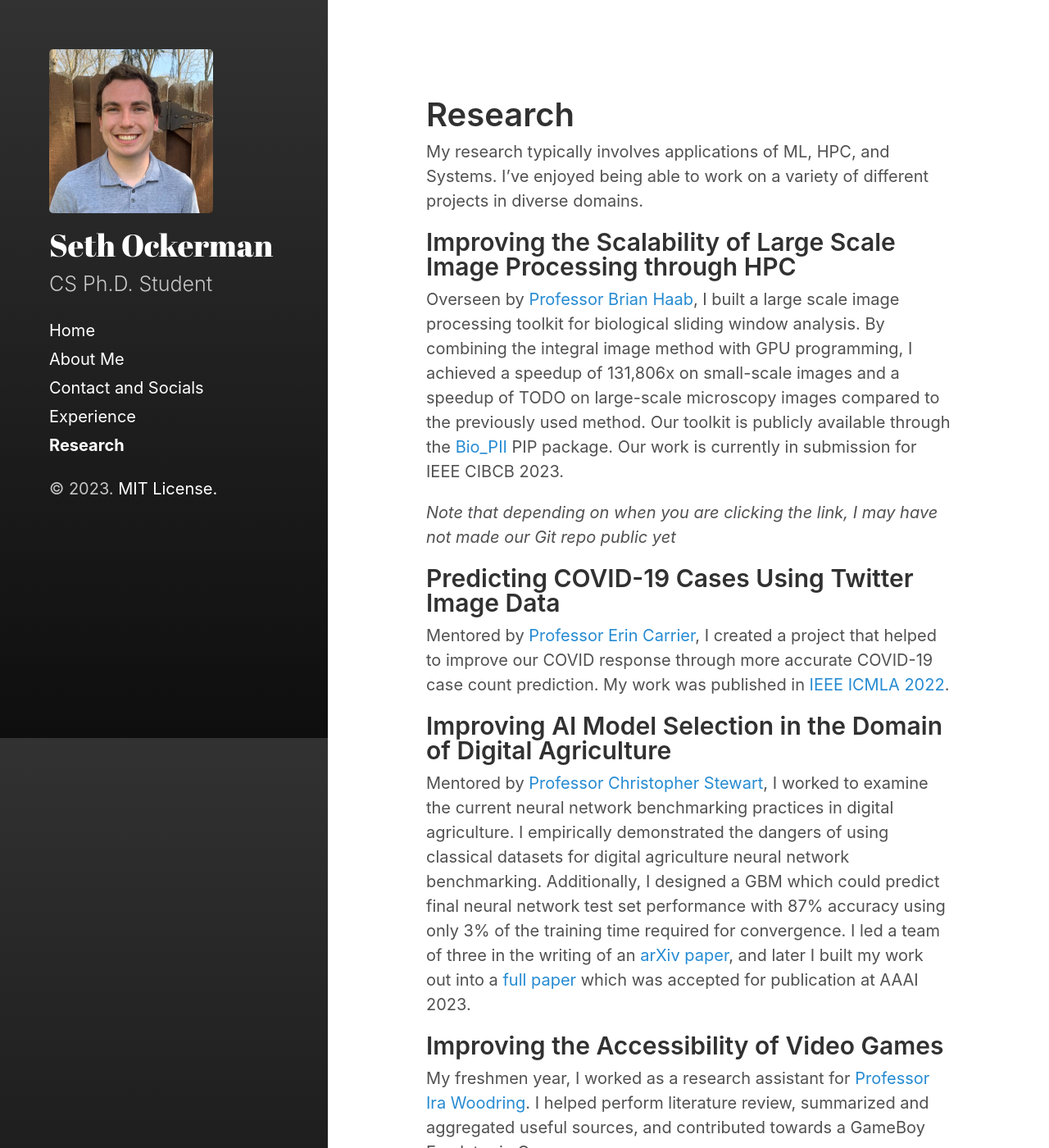
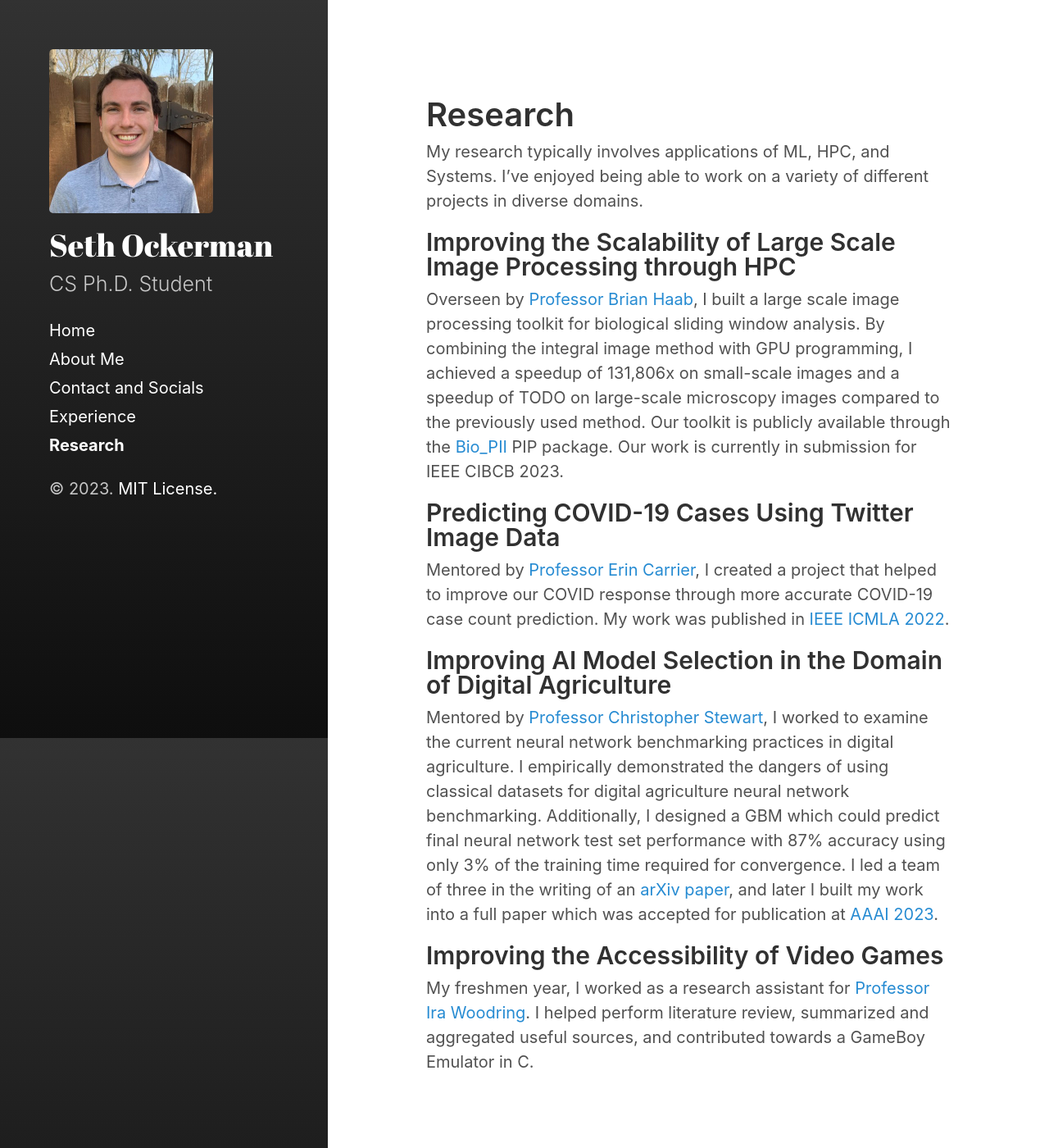
Before and after one commit to OckermanSethGVSU/OckermanSethGVSU.github.io, a Jekyll site: the page built from markdown/research.md, in a window 1280 px wide and 1400 px high. Shown: the whole window at 82% size. Built offline with Jekyll 4.4.1, drawn with Linux system fonts in a browser that asks for light colours.

Commit message:
moved research links around

```diff
--- a/markdown/research.md
+++ b/markdown/research.md
@@ -8,15 +8,13 @@
 ## Improving the Scalability of Large Scale Image Processing through HPC
 Overseen by [Professor Brian Haab](https://scholar.google.com/citations?user=mC3JPI8AAAAJ&hl=en){:target="_blank"}, I built a large scale image processing toolkit for biological sliding window analysis. By combining the integral image method with GPU programming, I achieved a speedup of 131,806x on small-scale images and a speedup of TODO on large-scale microscopy images compared to the previously used method. Our toolkit is publicly available through the [Bio_PII](https://github.com/OckermanSethGVSU/Bio-PII){:target="_blank"} PIP package. Our work is currently in submission for IEEE CIBCB 2023.
 
-*Note that depending on when you are clicking the link, I may have not made our Git repo public yet*
-
 
 ## Predicting COVID-19 Cases Using Twitter Image Data
 Mentored by [Professor Erin Carrier](https://eecarrier.github.io/){:target="_blank"}, I created a project that helped to improve our COVID response through more accurate COVID-19 case count prediction. My work was published in [IEEE ICMLA 2022](https://ieeexplore.ieee.org/stamp/stamp.jsp?arnumber=10068950){:target="_blank"}.
 
 
 ## Improving AI Model Selection in the Domain of Digital Agriculture
-Mentored by [Professor Christopher Stewart](https://cse.osu.edu/people/stewart.962){:target="_blank"}, I worked to examine the current neural network benchmarking practices in digital agriculture. I empirically demonstrated the dangers of using classical datasets for digital agriculture neural network benchmarking. Additionally, I designed a GBM which could predict final neural network test set performance  with 87% accuracy using only 3% of the training time required for convergence. I led a team of three in the writing of an [arXiv paper](https://arxiv.org/abs/2208.03315){:target="_blank"}, and later I built my work out into a [full paper](https://openreview.net/forum?id=vBSUoUuAYOA){:target="_blank"} which was accepted for publication at AAAI 2023.
+Mentored by [Professor Christopher Stewart](https://cse.osu.edu/people/stewart.962){:target="_blank"}, I worked to examine the current neural network benchmarking practices in digital agriculture. I empirically demonstrated the dangers of using classical datasets for digital agriculture neural network benchmarking. Additionally, I designed a GBM which could predict final neural network test set performance  with 87% accuracy using only 3% of the training time required for convergence. I led a team of three in the writing of an [arXiv paper](https://arxiv.org/abs/2208.03315){:target="_blank"}, and later I built my work into a full paper which was accepted for publication at [AAAI 2023](https://openreview.net/forum?id=vBSUoUuAYOA){:target="_blank"}.
 
 ## Improving the Accessibility of Video Games
 My freshmen year, I worked as a research assistant for [Professor Ira Woodring](https://www.linkedin.com/in/ira-woodring-3720a47a){:target="_blank"}. I helped perform literature review, summarized and aggregated useful sources, and contributed towards a GameBoy Emulator in C.
```
Also changed, not shown: 2 other files.
